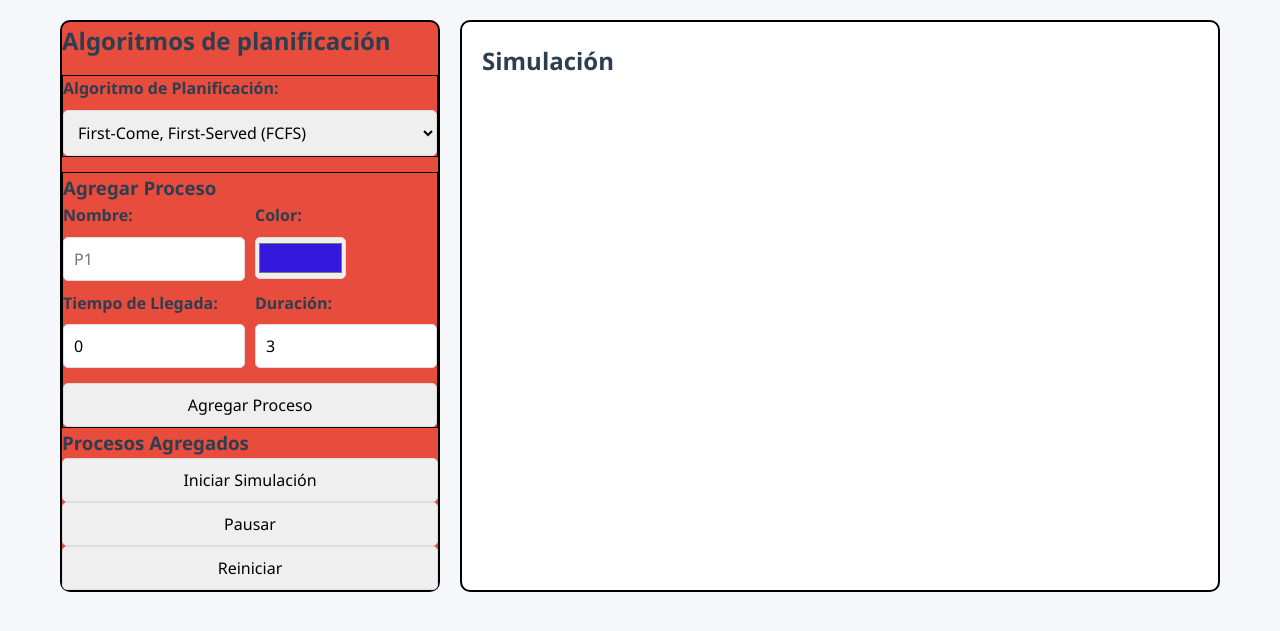
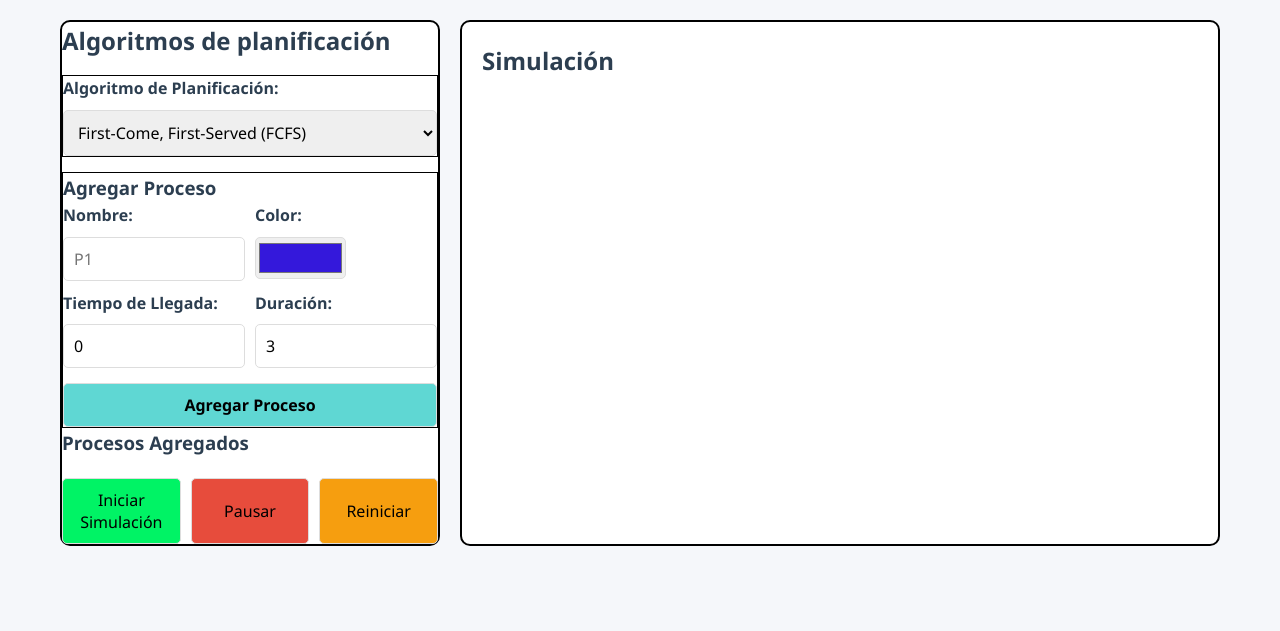
Before and after one commit to AndresLass0/Simulador-Planificador-de-Procesos, a Flask app: page / in a window 1280 px wide. Shown: the top 631 px of the page. Run offline with Flask 3, Linux system fonts and the light colour scheme.

Commit message:
Botones Mejora

```diff
--- a/static/style.css
+++ b/static/style.css
@@ -33,7 +33,7 @@ body {
 
 /* IZQUIERDA - PROCESOS/ALGORITMOS */
 #tabla-izquierda{
-  background-color: var(--rojo);
+  background-color: white;
   border-radius: 10px;
   border: 2px solid black;
 }
@@ -71,6 +71,9 @@ body {
 
 
 /*COSAS VARIADAS*/
+#color-input, #algoritmos{
+  cursor: pointer;
+}
 .form-procesos{
   margin-top: 15px;
   border: 1px solid black;
@@ -96,6 +99,56 @@ input, select, button {
   font-size: 1rem;
 }
 
+#boton-agregar-proceso{
+  background-color: #5fd7d3;
+  cursor: pointer;
+  font-weight: 600;
+
+}
+
+#boton-agregar-proceso:hover{
+  background-color: #20e093;
+  transition: background-color 0.3s;
+}
+
+
+#botones {
+  display: flex;
+  gap: 10px;
+  margin-top: 20px;
+}
+
+#boton-iniciar{
+  background-color: #00f365;
+  cursor: pointer;
+
+}
+
+#boton-iniciar:hover{
+  background-color: var(--verde);
+  transition: background-color 0.3s;
+}
+
+#boton-pausar{
+  background-color: var(--rojo);
+  cursor: pointer;
+}
+
+#boton-pausar:hover{
+  background-color: #be1e0f;
+  transition: background-color 0.3s;
+}
+
+#boton-reiniciar{
+  background-color:#f69e0f;
+  cursor: pointer;
+}
+
+#boton-reiniciar:hover{
+  background-color: #f56308;
+  transition: background-color 0.3s;
+}
+
 
 /* DERECHA - SIMULACION */
 #tabla-derecha{
--- a/templates/index.html
+++ b/templates/index.html
@@ -69,13 +69,26 @@
 
             <div id="botones">
                 <button id="boton-iniciar">Iniciar Simulación</button>
-                <button id="boton-parar">Pausar</button>
+                <button id="boton-pausar">Pausar</button>
                 <button id="boton-reiniciar">Reiniciar</button>
             </div>
         </div>
 
         <div id = "tabla-derecha">
             <h2>Simulación</h2>
+            <div id = "simulacion-grafica">
+                <div id = "encabezado-grafica-procesos">
+                    <!--Numeros (tiempo) de manera dinamica-->
+                </div>
+
+                <div id = "cuerpo-grafica-procesos">
+                    <!--Procesos (bloques) de manera dinamica-->
+                </div>
+            </div>
+
+
+
+
         </div>
 
 
```
